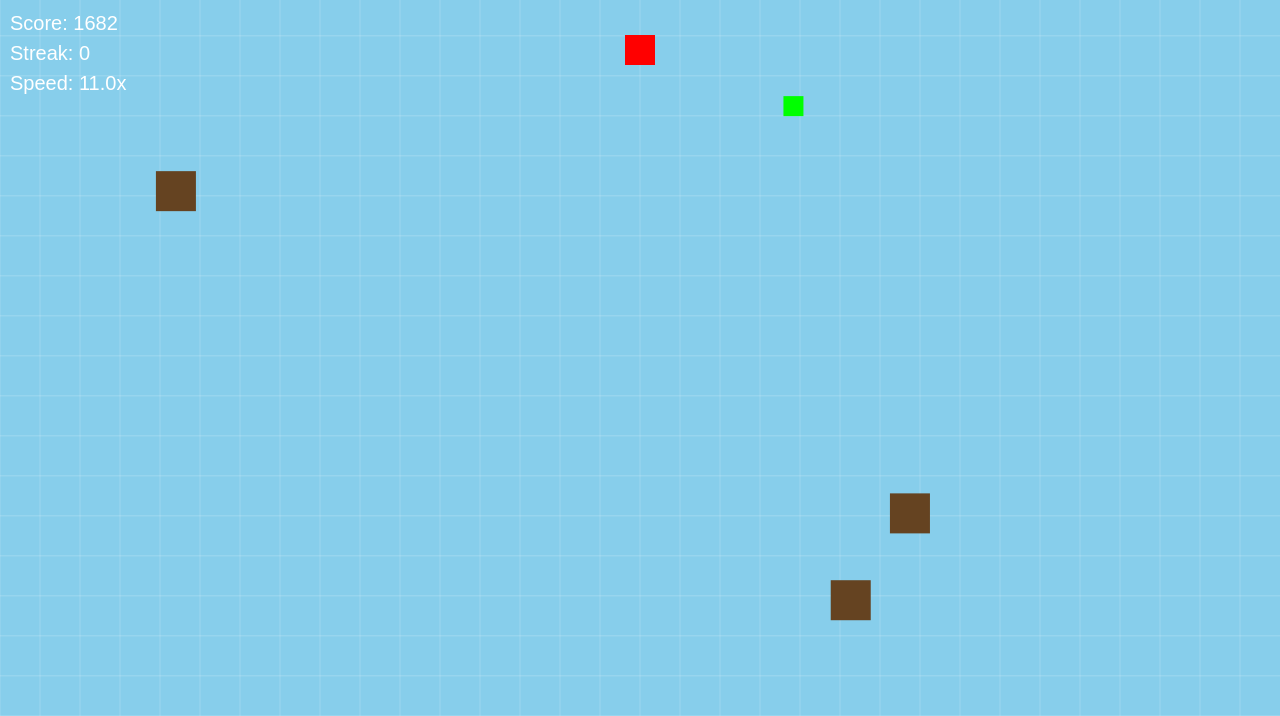
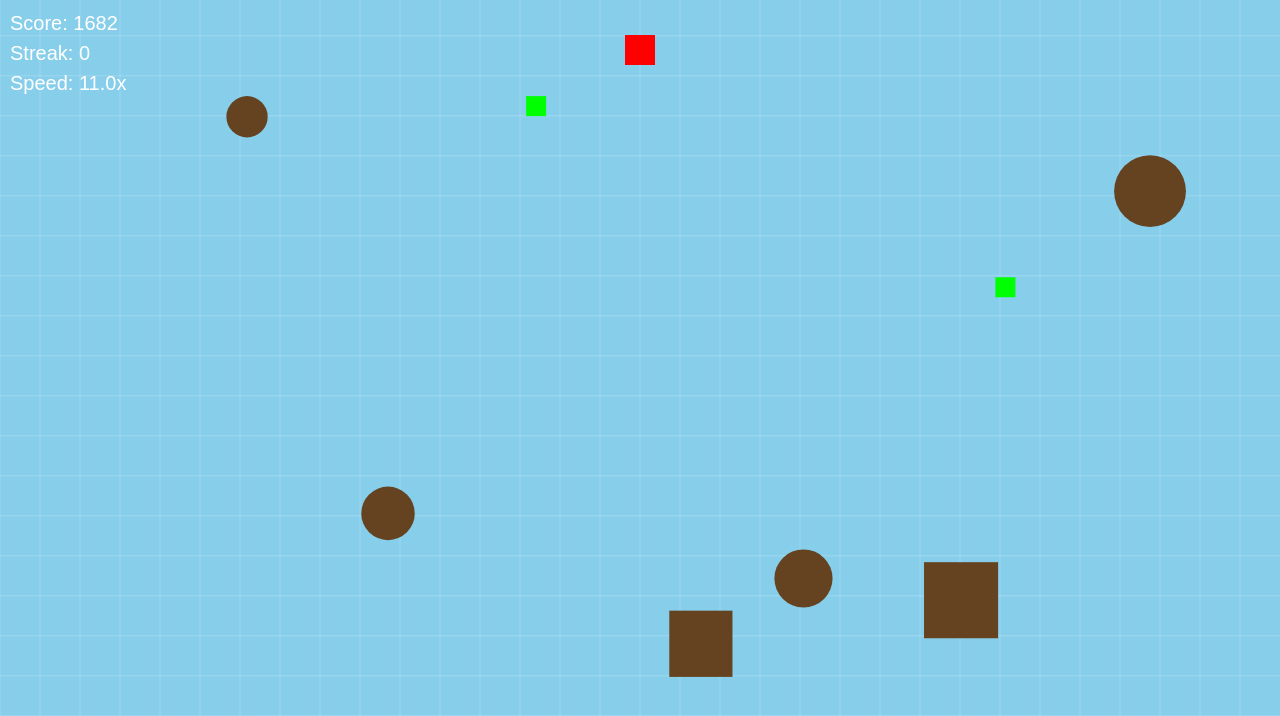
Before and after one commit to Fossana/doodle-dash-clone, a plain HTML site: page index.html in a window 1280 px wide. Both pictures are taken after a click on the button "Start Game". Shown: the top 716 px of the page. Drawn offline with Linux system fonts and the light colour scheme.

Commit message:
Update index.html

```diff
--- a/index.html
+++ b/index.html
@@ -2,7 +2,7 @@
 <html>
 <head>
     <meta charset="UTF-8">
-    <meta name="viewport" content="width=device-width, initial-scale=1.0, maximum-scale=1.0, user-scalable=no">
+    <meta name="viewport" content="width=device-width, maximum-scale=1.0, user-scalable=no">
     <title>Endless Runner</title>
     <style>
         body {
@@ -55,7 +55,6 @@
         const startScreen = document.getElementById('startScreen');
         const startButton = document.getElementById('startButton');
 
-        // Game configuration
         const INITIAL_SPEED = 10;
         const MAX_SPEED = 40;
         const SPEED_INCREMENT = 0.006;
@@ -84,17 +83,25 @@
         let collectEffects = [];
 
         class GameObject {
-            constructor(x, y, width, height, color) {
+            constructor(x, y, width, height, color, shape = 'rectangle') {
                 this.x = x;
                 this.y = y;
                 this.width = width;
                 this.height = height;
                 this.color = color;
+                this.shape = shape; // Either 'rectangle' or 'circle'
             }
 
             draw() {
+                if (this.shape === 'circle') {
+                    ctx.beginPath();
+                    ctx.arc(this.x, this.y, this.width / 2, 0, 2 * Math.PI);
                     ctx.fillStyle = this.color;
-                ctx.fillRect(this.x - this.width/2, this.y - this.height/2, this.width, this.height);
+                    ctx.fill();
+                } else {
+                    ctx.fillStyle = this.color;
+                    ctx.fillRect(this.x - this.width / 2, this.y - this.height / 2, this.width, this.height);
+                }
             }
         }
 
@@ -131,54 +138,48 @@
             player.x = canvas.width / 2;
         }
 
+        // Modified function to spawn obstacles with different sizes and shapes
         function spawnObstacle() {
-            const x = Math.random() * canvas.width;
+            const x = Math.random() < 0.5 ? Math.random() * (canvas.width / 2) : Math.random() * (canvas.width / 2) + canvas.width / 2; // Left or right side
             const y = canvas.height + 30;
+            const width = 30 + Math.random() * 60;  // Random width between 30 and 90
+            const height = 30 + Math.random() * 60; // Random height between 30 and 90
+            const shape = Math.random() < 0.5 ? 'rectangle' : 'circle'; // 50% chance of rectangle or circle
 
-            // Check distance to all crystals
+            // Ensure no overlap with crystals
             for (let crystal of crystals) {
                 const dx = x - crystal.x;
                 const dy = y - crystal.y;
                 const distance = Math.sqrt(dx * dx + dy * dy);
-                if (distance < MIN_OBSTACLE_CRYSTAL_DISTANCE) {
-                    return; // Don't spawn if too close to any crystal
-                }
+                if (distance < MIN_OBSTACLE_CRYSTAL_DISTANCE) return;
             }
 
-            const obstacle = new GameObject(x, y, 40, 40, '#654321');
+            const obstacle = new GameObject(x, y, width, height, '#654321', shape);
             obstacles.push(obstacle);
         }
 
+        // Modified function to spawn crystals in more challenging locations
         function spawnCrystal() {
-            const currentHighestCrystal = crystals.reduce((highest, crystal) =>
-                crystal.y > highest ? crystal.y : highest, -Infinity);
-
-            // Only spawn if there's enough vertical space from the last crystal
-            if (currentHighestCrystal < canvas.height - MIN_CRYSTAL_Y_SPACING) {
-                const x = Math.random() * canvas.width;
+            const x = Math.random() < 0.5 ? Math.random() * (canvas.width / 2) : Math.random() * (canvas.width / 2) + canvas.width / 2; // Left or right side
             const y = canvas.height + 30;
 
-                // Check distance to all obstacles
+            // Ensure no overlap with obstacles
             for (let obstacle of obstacles) {
                 const dx = x - obstacle.x;
                 const dy = y - obstacle.y;
                 const distance = Math.sqrt(dx * dx + dy * dy);
-                    if (distance < MIN_OBSTACLE_CRYSTAL_DISTANCE) {
-                        return; // Don't spawn if too close to any obstacle
-                    }
+                if (distance < MIN_OBSTACLE_CRYSTAL_DISTANCE) return;
             }
 
             const crystal = new GameObject(x, y, 20, 20, '#00ff00');
             crystal.collected = false;
             crystals.push(crystal);
         }
-        }
 
         function drawGrid() {
             ctx.strokeStyle = 'rgba(255, 255, 255, 0.2)';
             ctx.lineWidth = 1;
 
-            // Vertical lines
             for (let x = 0; x < canvas.width; x += GRID_SIZE) {
                 ctx.beginPath();
                 ctx.moveTo(x, 0);
@@ -186,7 +187,6 @@
                 ctx.stroke();
             }
 
-            // Horizontal lines, scrolling
             const totalLines = Math.ceil(canvas.height / GRID_SIZE) + 1;
             for (let i = 0; i < totalLines; i++) {
                 const y = (i * GRID_SIZE - gridOffset) % canvas.height;
@@ -200,18 +200,18 @@
         function handleTilt(event) {
             if (gameStarted && !gameOver) {
                 tiltAngle = event.gamma;
-                player.speed = tiltAngle * 1.0;
+                player.speed = tiltAngle * 0.5;
             }
         }
 
         function updatePlayer() {
             player.x += player.speed;
 
-            if (player.x > canvas.width + player.width/2) {
-                player.x = -player.width/2;
+            if (player.x > canvas.width + player.width / 2) {
+                player.x = -player.width / 2;
             }
-            if (player.x < -player.width/2) {
-                player.x = canvas.width + player.width/2;
+            if (player.x < -player.width / 2) {
+                player.x = canvas.width + player.width / 2;
             }
         }
 
@@ -226,8 +226,8 @@
         function checkCollisions() {
             // Check obstacle collisions
             for (let obstacle of obstacles) {
-                if (Math.abs(player.x - obstacle.x) < (player.width + obstacle.width)/2 &&
-                    Math.abs(player.y - obstacle.y) < (player.height + obstacle.height)/2) {
+                if (Math.abs(player.x - obstacle.x) < (player.width + obstacle.width) / 2 &&
+                    Math.abs(player.y - obstacle.y) < (player.height + obstacle.height) / 2) {
                     gameOver = true;
                 }
             }
@@ -235,8 +235,8 @@
             // Check crystal collisions
             crystals = crystals.filter(crystal => {
                 if (!crystal.collected &&
-                    Math.abs(player.x - crystal.x) < (player.width + crystal.width)/2 &&
-                    Math.abs(player.y - crystal.y) < (player.height + crystal.height)/2) {
+                    Math.abs(player.x - crystal.x) < (player.width + crystal.width) / 2 &&
+                    Math.abs(player.y - crystal.y) < (player.height + crystal.height) / 2) {
                     const points = calculateCrystalPoints(streak);
                     score += points;
                     streak++;
@@ -270,8 +270,8 @@
             obstacles = obstacles.filter(obj => obj.y > -50);
             crystals = crystals.filter(obj => obj.y > -50);
 
-            if (Math.random() < 0.02) spawnObstacle();
-            if (Math.random() < 0.01) spawnCrystal();
+            if (Math.random() < 0.05) spawnObstacle();  // Increased obstacle spawn rate
+            if (Math.random() < 0.02) spawnCrystal();   // Slightly increased crystal spawn rate
 
             checkCollisions();
 
@@ -285,22 +285,18 @@
         function draw() {
             ctx.clearRect(0, 0, canvas.width, canvas.height);
 
-            // Draw background
             ctx.fillStyle = '#87CEEB';
             ctx.fillRect(0, 0, canvas.width, canvas.height);
 
-            // Draw scrolling grid
             drawGrid();
 
             obstacles.forEach(obj => obj.draw());
             crystals.forEach(obj => obj.draw());
             collectEffects.forEach(effect => effect.draw());
 
-            // Draw player
             ctx.fillStyle = '#ff0000';
-            ctx.fillRect(player.x - player.width/2, player.y - player.height/2, player.width, player.height);
+            ctx.fillRect(player.x - player.width / 2, player.y - player.height / 2, player.width, player.height);
 
-            // Draw HUD
             ctx.fillStyle = 'white';
             ctx.font = '20px Arial';
             ctx.fillText(`Score: ${score}`, 10, 30);
@@ -313,10 +309,10 @@
                 ctx.fillStyle = 'white';
                 ctx.font = '40px Arial';
                 ctx.textAlign = 'center';
-                ctx.fillText('Game Over!', canvas.width/2, canvas.height/2);
+                ctx.fillText('Game Over!', canvas.width / 2, canvas.height / 2);
                 ctx.font = '24px Arial';
-                ctx.fillText(`Final Score: ${score}`, canvas.width/2, canvas.height/2 + 40);
-                ctx.fillText('Tap to restart', canvas.width/2, canvas.height/2 + 80);
+                ctx.fillText(`Final Score: ${score}`, canvas.width / 2, canvas.height / 2 + 40);
+                ctx.fillText('Tap to restart', canvas.width / 2, canvas.height / 2 + 80);
             }
         }
 
```
Lines whose indentation alone changed are shown as unchanged.
